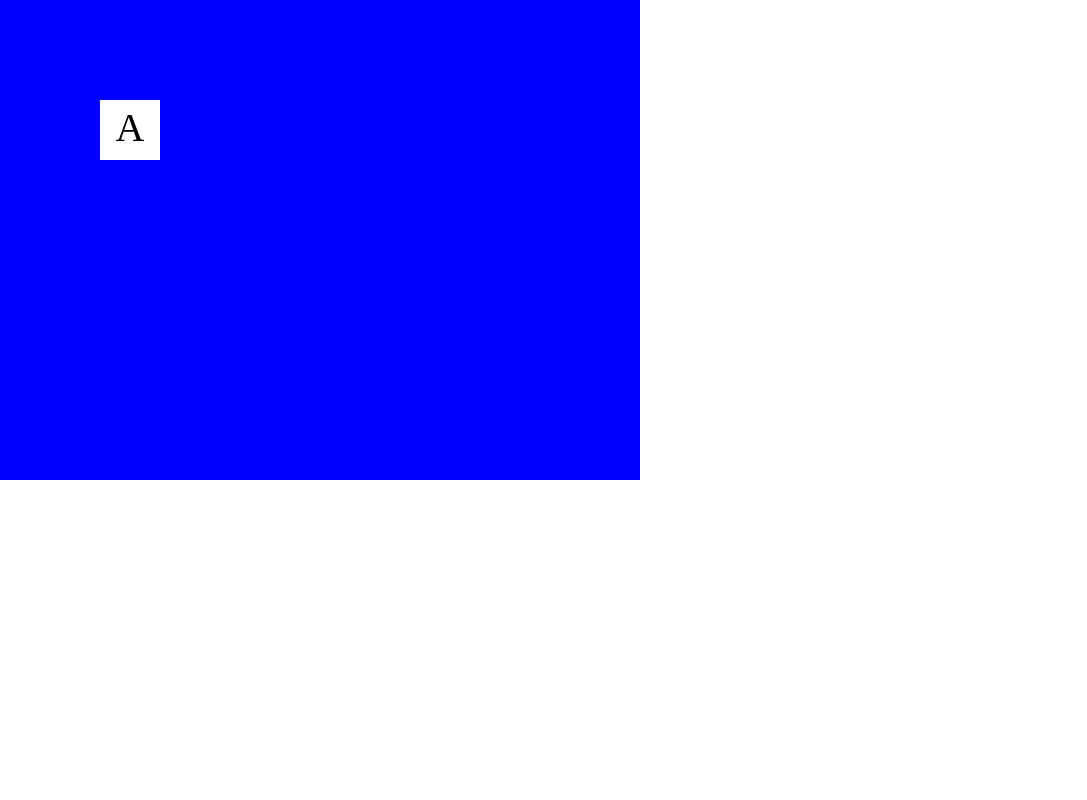
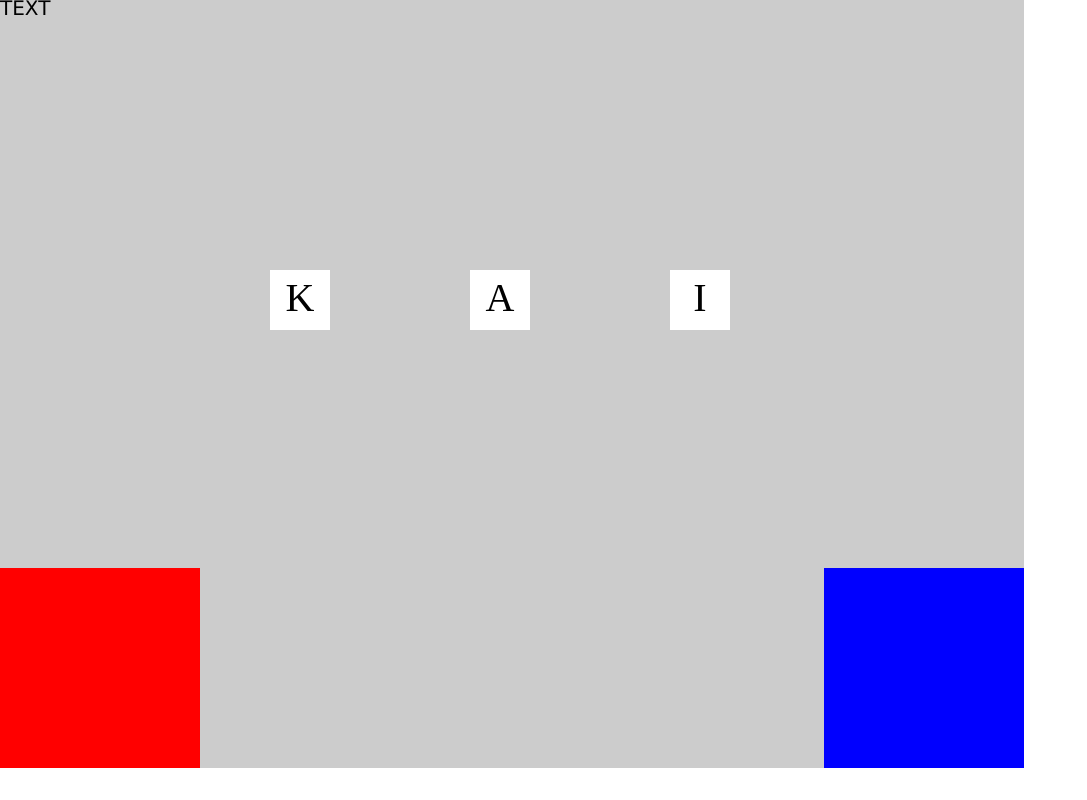
Before and after one commit to jonasholbech/sorterbogstaverne, a plain HTML site: page index.html in a window 1280 px wide. Shown: the whole page, without its empty margins (0-1087 px from the left). Drawn offline with Linux system fonts and the light colour scheme.

Commit message:
added dragging plus plus

```diff
--- a/index.html
+++ b/index.html
@@ -10,6 +10,9 @@
             padding:0;
             box-sizing: border-box;;
         }
+        html, body {
+            overflow:hidden;
+        }
 
     </style>
     <script src="js/lib/createjs-2014.12.12.min.js"></script>
@@ -17,7 +20,7 @@
 </head>
 
 <body>
-<canvas width="640" height="480" id="canvas" style="background-color: blue;"></canvas>
+<canvas width="1024" height="768" id="canvas" style="background-color: #ccc;"></canvas>
 <script src="js/Main.js"></script>
 </body>
 </html>
--- a/js/Controls.js
+++ b/js/Controls.js
@@ -22,16 +22,18 @@ var Controls ={
         Controls.startTouchY=touch.pageY;
     },
     tMove:function(e){
+        e.preventDefault();
         var touch = e.touches[0];
         Controls.endTouchX=touch.pageX;
         Controls.endTouchY=touch.pageY;
         Main.move(Controls.endTouchX, Controls.endTouchY);
     },
     tEnd:function(e){
-        var dx = Controls.endTouchX - Controls.startTouchX,
+        /*var dx = Controls.endTouchX - Controls.startTouchX,
             dy = Controls.endTouchY - Controls.startTouchY;
         if(Math.abs(dx) > Math.abs(dy)){
             //horizontal
-        }
+        }*/
+        Main.drop(Controls.endTouchX, Controls.endTouchY)
     }
 }
--- a/js/Letter.js
+++ b/js/Letter.js
@@ -2,13 +2,15 @@
     function Letter(text, defaults){
         defaults = defaults || {};
         var color = defaults.color || "#000";
-        var font = defaults.font || "Comic Sans";
+        var font = defaults.font || "'Comic Sans'";
         var size = defaults.size || "40px";
         var x = defaults.x || 30;
         var y = defaults.x || 30;
+
         var textAlign = defaults.textAlign || "center";
         var textBaseline = defaults.textBaseline || "middle";
         var c = new createjs.Container();
+        c.regX= c.regY=30;
         var s = new createjs.Shape();
         s.graphics.beginFill('#FFF').drawRect(0,0, 60, 60);
         c.addChild(s);
--- a/js/Main.js
+++ b/js/Main.js
@@ -3,6 +3,10 @@ var Main={
     stage:null,
     loader:null,
     debugText:null,
+    letters:[],
+    activeLetter:null,
+    blueBox:null,
+    redBox:null,
     init:function(){
         console.log("Main initialized");
         this.stage = new createjs.Stage("canvas");
@@ -17,21 +21,92 @@ var Main={
 
         createjs.Ticker.setFPS(30);
         createjs.Ticker.on('tick', Tick.tock);
+
+        this.redBox=new createjs.Shape();
+        this.redBox.graphics.beginFill('#F00').drawRect(0,0, 200, 200);
+        this.stage.addChild(this.redBox);
+        this.redBox.y=this.stage.canvas.height-200;
+
+        this.blueBox=new createjs.Shape();
+        this.blueBox.graphics.beginFill('#00F').drawRect(0,0, 200, 200);
+        this.stage.addChild(this.blueBox);
+        this.blueBox.y=this.stage.canvas.height-200;
+        this.blueBox.x=this.stage.canvas.width-200;
+
         this.debugText=new createjs.Text('TEXT', '20px Verdana', '#000');
-        var x = new Letter("A");
-        x.on("click", Main.clicked, this);
-        this.stage.addChild(x)
-        x.x=100;
-        x.y=100;
+        this.stage.addChild(this.debugText);
+        var letters = [];
+        var temp;
+        for(var i = 65; i<91; i++){
+            letters.push(String.fromCharCode(i))
+        }
+        letters.push('Æ');
+        letters.push('Ø');
+        letters.push('Å');
+
+
+        console.log(letters)
+        for(i=0; i<letters.length; i++){
+            temp = new Letter(letters[i]);
+            temp.on("click", Main.clicked, this);
+            this.stage.addChild(temp)
+
+            this.letters.push(temp);
+            temp.y = -200;
+            temp.rotation=Utils.getRandomInt(1,359);
+            temp.lettertype='k';
+        }
+        this.letters[0].letterType='v';
+        this.letters[4].letterType='v';
+        this.letters[8].letterType='v';
+        this.letters[14].letterType='v';
+        this.letters[20].letterType='v';
+        this.letters[23].letterType='v';
+        this.letters[26].letterType='v';
+        this.letters[27].letterType='v';
+        this.letters[28].letterType='v';
+
+        this.letters = Utils.shuffleArray(this.letters)
+        for(i=0; i<3; i++){
+            createjs.Tween.get(this.letters.pop()).wait(1000*i).to({x:300+i*200, y:300, rotation:0}, 1000)
+        }
+
     },
     clicked:function(e){
-        var l = e.currentTarget;
+        this.activeLetter = e.currentTarget;
+        this.activeLetter.orgiX=this.activeLetter.x;
+        this.activeLetter.orgiY=this.activeLetter.y;
         Controls.enable();
 
     },
     move:function(x,y){
-        console.log(x,y)
         this.debugText.text=x+ " "+y;
+        this.activeLetter.x=x;
+        this.activeLetter.y=y;
+    },
+    drop:function(x,y){
+        if(y>Main.stage.canvas,height-200){
+            if(x<200){
+                //red drop
+                if(this.activeLetter.letterType=='v'){
+                    createjs.Tween.get(this.letters.pop()).wait(1000*i).to({x:this.activeLetter.origX, y:300, rotation:0}, 1000)
+                    this.stage.removeChild(this.activeLetter)
+                } else {
+                    createjs.Tween.get(this.activeLetter).to({x:this.activeLetter.origX, y:300, rotation:0}, 1000)
+
+                }
+            } else if(x>Main.stage.canvas.width-200){
+                //blue drop
+                if(this.activeLetter.letterType=='k'){
+                    createjs.Tween.get(this.letters.pop()).wait(1000*i).to({x:this.activeLetter.origX, y:300, rotation:0}, 1000)
+                    this.stage.removeChild(this.activeLetter)
+                } else {
+                    createjs.Tween.get(this.activeLetter).to({x:this.activeLetter.origX, y:300, rotation:0}, 1000)
+                }
+
+            }
+
+        }
     }
 
 
--- a/js/TextDO.js
+++ b/js/TextDO.js
@@ -3,7 +3,7 @@
     function TextDO(text, defaults){
         defaults = defaults || {};
         var color = defaults.color || "#fff";
-        var font = defaults.font || "Comic Sans";
+        var font = defaults.font || "'Comic Sans'";
         var size = defaults.size || "18px";
         var x = defaults.x || 0;
         var y = defaults.x || 0;
--- a/js/Utils.js
+++ b/js/Utils.js
@@ -24,6 +24,17 @@ var Utils = {
         dy*=speed;
         return {dX:dx,dY:dy}
     },
+    shuffleArray:function(ar){
+
+            for (var i = ar.length - 1; i > 0; i--) {
+                var j = Math.floor(Math.random() * (i + 1));
+                var temp = ar[i];
+                ar[i] = ar[j];
+                ar[j] = temp;
+            }
+            return ar;
+
+    },
     hitTest:function(rect1, rect2){
         if ( rect1.x >= rect2.x + rect2.width
             || rect1.x + rect1.width <= rect2.x
```
